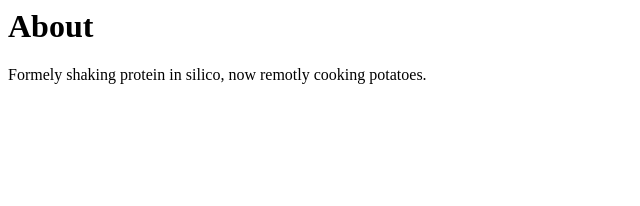
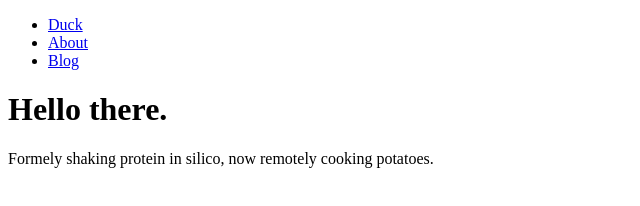
Before and after one commit to pleprovost/pleprovost.github.io, a plain HTML site: page about.html in a window 1280 px wide. Shown: the whole page, without its empty margins (0-640 px from the left). Drawn offline with Linux system fonts and the light colour scheme.

Commit message:
2024-06-19

```diff
--- a/about.html
+++ b/about.html
@@ -1 +1 @@
-<h1>About</h1><p>Formely shaking protein in silico, now remotly cooking potatoes.</p>
+<!DOCTYPE html><head><meta charset="utf-8" /><title>About me - A Site.</title><body><div><div><ul><li><a href="/index.html">Duck</a></li><li><a href="/about.html">About</a></li><li><a href="/blog.html">Blog</a></li></ul></div><h1>Hello there.</h1><p>Formely shaking protein in silico, now remotely cooking potatoes.</p></div></body></head>
```
Also changed, not shown: blog.html (added, +1 -0 lines), compte-rendu-d-observation.html (added, +1 -0 lines), index.html (+1 -1 lines).
